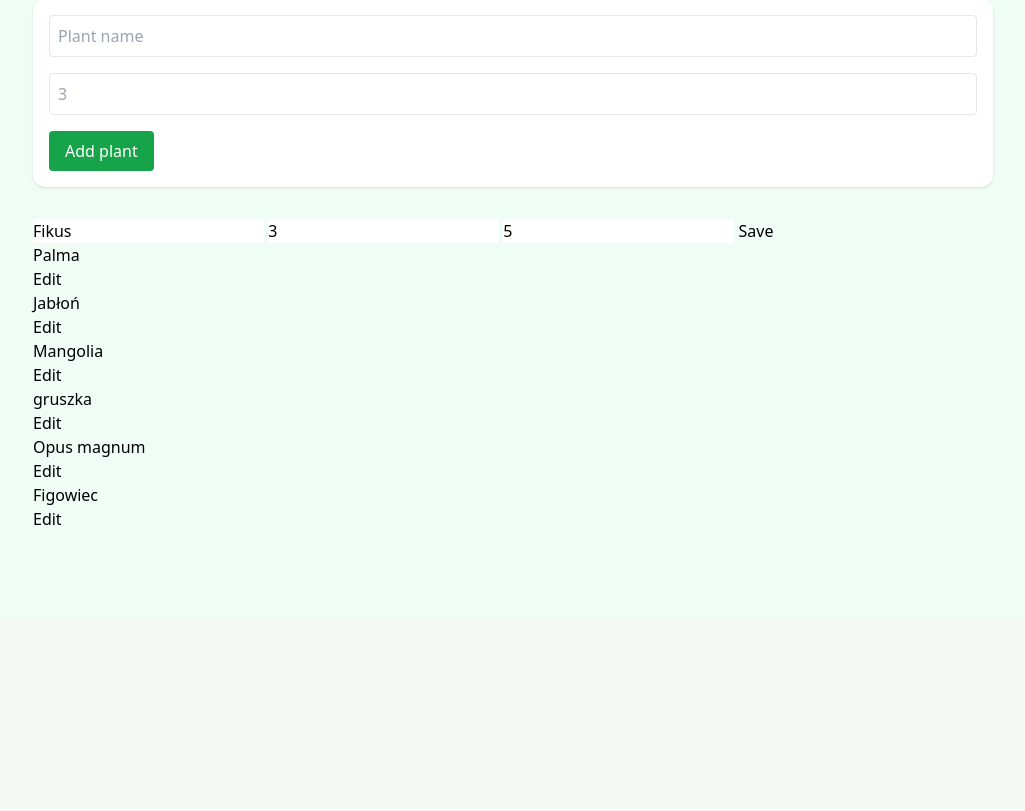
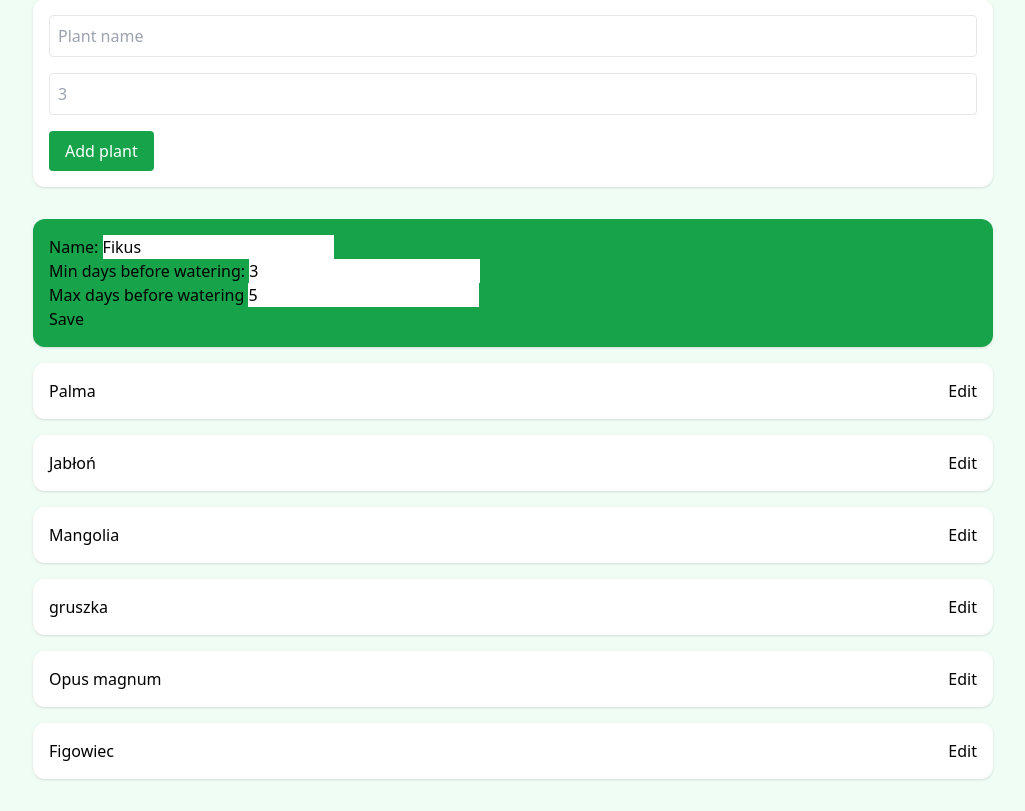
Before and after one commit to PLudrak/waterring, a FastAPI app: page /manage-plants?edit=1 in a window 1280 px wide. Shown: the part 180-991 px from the top of the page, without its empty margins (127-1152 px from the left). Before the commit the page ends 705 px from the top, so only its background shows below. Run offline with FastAPI, Linux system fonts and the light colour scheme; some libraries are stand-ins or nearby versions.

Commit message:
manage plants early ui

```diff
--- a/app/templates/manage_plants.html
+++ b/app/templates/manage_plants.html
@@ -4,65 +4,55 @@
 <h1 class="text-4xl font-bold mb-8">
 	🌱 Plant Watcher
 </h1>
-
-<form
-    action="/plants"
-    method="post"
-    class="bg-white p-4 rounded-xl shadow mb-8"
->
+<form action="/plants" method="post" class="bg-white p-4 rounded-xl shadow mb-8">
 	<div class="mb-4">
-        <input
-            type="text"
-            name="name"
-            placeholder="Plant name"
-            class="border p-2 w-full rounded"
-        >
+		<input type="text" name="name" placeholder="Plant name" class="border p-2 w-full rounded">
 	</div>
 
 	<div class="mb-4">
-        <input
-            type="text"
-            name="watering_range"
-            placeholder="3"
-            class="border p-2 w-full rounded"
-        >
+		<input type="text" name="watering_range" placeholder="3" class="border p-2 w-full rounded">
 	</div>
 
 	<button class="bg-green-600 text-white px-4 py-2 rounded">
 		Add plant
 	</button>
 </form>
+<div class="space-y-4">
+
 	{% for plant in plants %}
 	{% if edit_id == plant.id %}
 
+	<div class="bg-green-600 p-4 rounded-xl shadow flex justify-between">
+
 		<form method="post" action="/plants/{{ plant.id }}/edit">
+			<div>
+				Name:
+				<input type="text" name="name" value="{{ plant.name }}">
+			</div>
+			<div>
+				Min days before watering:
+				<input type="int" name="watering_interval_min" value="{{ plant.watering_interval_min }}">
+			</div>
+			<div>
+				Max days before watering
+				<input type="int" name="watering_interval_max" value="{{ plant.watering_interval_max }}">
+			</div>
 
-		<input
-			type="text"
-			name="name"
-			value="{{ plant.name }}"
-		>
-		<input
-			type="int"
-			name="watering_interval_min"
-			value="{{ plant.watering_interval_min }}"
-		>
-		<input
-			type="int"
-			name="watering_interval_max"
-			value="{{ plant.watering_interval_max }}"
-		>
 			<button>Save</button>
 
 		</form>
+	</div>
 
 	{% else %}
 
+	<div class="bg-white p-4 rounded-xl shadow flex justify-between">
 		<h2>{{ plant.name }}</h2>
 
 		<a href="/manage-plants?edit={{ plant.id }}">
 			Edit
 		</a>
+	</div>
 	{% endif %}
 	{% endfor %}
+</div>
 {% endblock %}
```
Also changed, not shown: app/templates/manage.html (deleted, +0 -24 lines), plants.db. Lines whose indentation alone changed are shown as unchanged.
